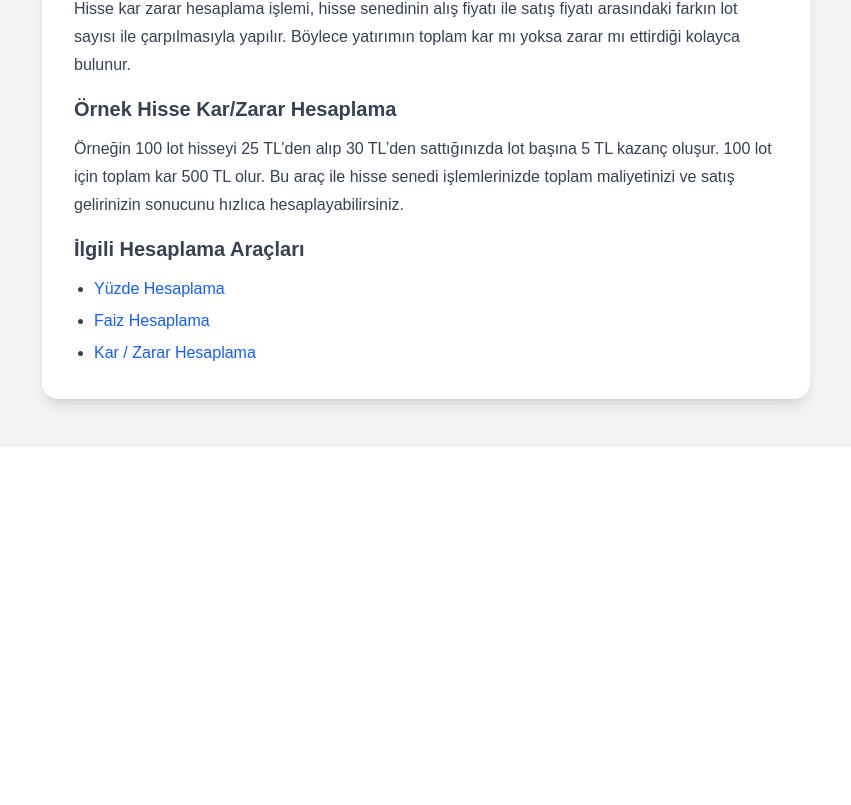
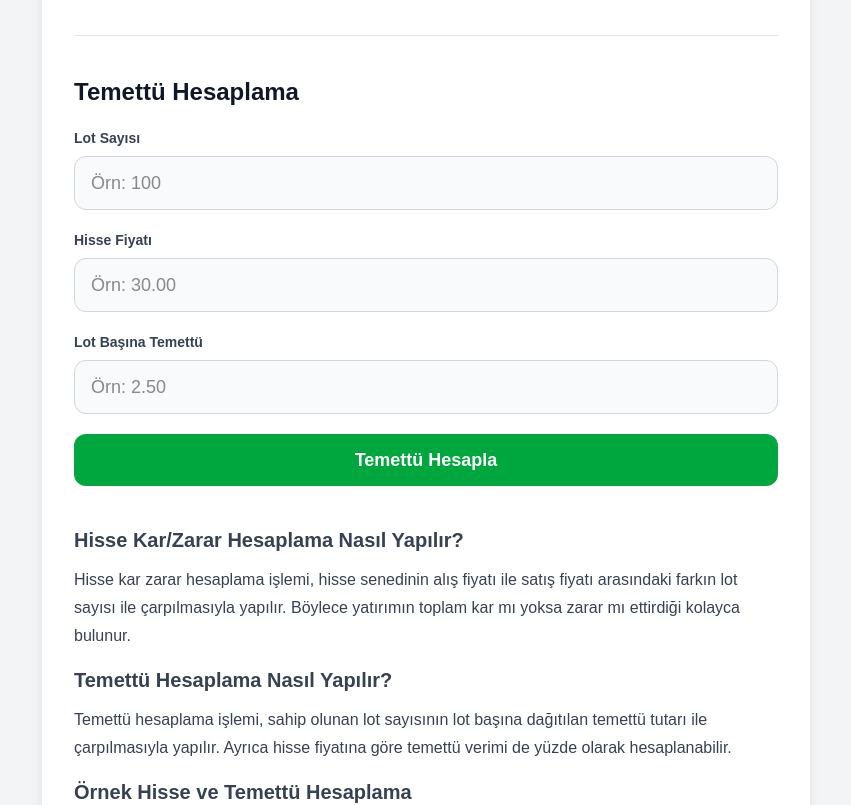
Before and after one commit to erkanckr455/kolayhesapla, a Next.js app: page /hisse-kar-zarar in a window 1280 px wide. Shown: the part 695-1500 px from the top of the page, without its empty margins (214-1065 px from the left). Before the commit the page ends 1142 px from the top, so only its background shows below. Built offline with nearby package versions, Linux system fonts and the light colour scheme.

Commit message:
Hisse kar zarar ve temettu sayfasi duzeltildi

```diff
--- a/app/hisse-kar-zarar/page.tsx
+++ b/app/hisse-kar-zarar/page.tsx
@@ -8,7 +8,10 @@ export default function Page() {
   const [toplamMaliyet, setToplamMaliyet] = useState("")
   const [toplamSatis, setToplamSatis] = useState("")
 
-  function hesapla() {
+  const [temettuSonuc, setTemettuSonuc] = useState("")
+  const [temettuVerimi, setTemettuVerimi] = useState("")
+
+  function hesaplaKarZarar() {
     const alisFiyati = Number((document.getElementById("alis") as HTMLInputElement).value)
     const satisFiyati = Number((document.getElementById("satis") as HTMLInputElement).value)
     const lot = Number((document.getElementById("lot") as HTMLInputElement).value)
@@ -34,12 +37,36 @@ export default function Page() {
     }
   }
 
+  function hesaplaTemettu() {
+    const lot = Number((document.getElementById("temettuLot") as HTMLInputElement).value)
+    const hisseFiyati = Number((document.getElementById("hisseFiyati") as HTMLInputElement).value)
+    const lotBasiTemettu = Number((document.getElementById("lotBasiTemettu") as HTMLInputElement).value)
+
+    if (!lot || !hisseFiyati || !lotBasiTemettu) {
+      setTemettuSonuc("Lütfen tüm alanları doldur")
+      setTemettuVerimi("")
+      return
+    }
+
+    const toplamTemettu = lot * lotBasiTemettu
+    const toplamYatirim = lot * hisseFiyati
+    const verim = (lotBasiTemettu / hisseFiyati) * 100
+
+    setTemettuSonuc(toplamTemettu.toFixed(2) + " TL")
+    setTemettuVerimi(verim.toFixed(2) + "%")
+  }
+
   return (
     <CalculatorLayout
-      title="Hisse Kar/Zarar Hesaplama"
-      description="Hisse alış ve satış fiyatına göre toplam kar veya zararınızı hesaplayın."
+      title="Hisse Kar/Zarar ve Temettü Hesaplama"
+      description="Hisse alış satış işlemlerinizde kar zarar durumunu ve temettü getirinizi kolayca hesaplayın."
     >
+      <div className="space-y-10">
         <div className="space-y-5">
+          <h2 className="text-2xl font-bold text-gray-900">
+            Hisse Kar / Zarar Hesaplama
+          </h2>
+
           <div>
             <label className="block text-sm font-semibold text-gray-700 mb-2">
               Alış Fiyatı
@@ -79,16 +106,15 @@ export default function Page() {
           </div>
 
           <button
-          onClick={hesapla}
+            onClick={hesaplaKarZarar}
             className="w-full rounded-xl bg-blue-600 py-3 text-lg font-semibold text-white transition hover:bg-blue-700"
           >
-          Hesapla
+            Kar / Zarar Hesapla
           </button>
-      </div>
 
           {sonuc && (
             <div className="mt-8 rounded-2xl border border-blue-200 bg-blue-50 p-5">
-          <p className="text-lg font-semibold text-blue-900 mb-3">Sonuç</p>
+              <p className="text-lg font-semibold text-blue-900 mb-3">Kar / Zarar Sonucu</p>
               <div className="space-y-2 text-gray-800">
                 {toplamMaliyet && <p><strong>Toplam Maliyet:</strong> {toplamMaliyet}</p>}
                 {toplamSatis && <p><strong>Toplam Satış Tutarı:</strong> {toplamSatis}</p>}
@@ -96,6 +122,69 @@ export default function Page() {
               </div>
             </div>
           )}
+        </div>
+
+        <div className="border-t border-gray-200 pt-10 space-y-5">
+          <h2 className="text-2xl font-bold text-gray-900">
+            Temettü Hesaplama
+          </h2>
+
+          <div>
+            <label className="block text-sm font-semibold text-gray-700 mb-2">
+              Lot Sayısı
+            </label>
+            <input
+              id="temettuLot"
+              type="number"
+              placeholder="Örn: 100"
+              className="w-full rounded-xl border border-gray-300 bg-gray-50 px-4 py-3 text-lg outline-none focus:border-blue-500 focus:bg-white"
+            />
+          </div>
+
+          <div>
+            <label className="block text-sm font-semibold text-gray-700 mb-2">
+              Hisse Fiyatı
+            </label>
+            <input
+              id="hisseFiyati"
+              type="number"
+              step="0.01"
+              placeholder="Örn: 30.00"
+              className="w-full rounded-xl border border-gray-300 bg-gray-50 px-4 py-3 text-lg outline-none focus:border-blue-500 focus:bg-white"
+            />
+          </div>
+
+          <div>
+            <label className="block text-sm font-semibold text-gray-700 mb-2">
+              Lot Başına Temettü
+            </label>
+            <input
+              id="lotBasiTemettu"
+              type="number"
+              step="0.01"
+              placeholder="Örn: 2.50"
+              className="w-full rounded-xl border border-gray-300 bg-gray-50 px-4 py-3 text-lg outline-none focus:border-blue-500 focus:bg-white"
+            />
+          </div>
+
+          <button
+            onClick={hesaplaTemettu}
+            className="w-full rounded-xl bg-green-600 py-3 text-lg font-semibold text-white transition hover:bg-green-700"
+          >
+            Temettü Hesapla
+          </button>
+
+          {temettuSonuc && (
+            <div className="mt-8 rounded-2xl border border-green-200 bg-green-50 p-5">
+              <p className="text-lg font-semibold text-green-900 mb-3">Temettü Sonucu</p>
+              <div className="space-y-2 text-gray-800">
+                <p><strong>Toplam Temettü:</strong> {temettuSonuc}</p>
+                {temettuVerimi && <p><strong>Temettü Verimi:</strong> {temettuVerimi}</p>}
+              </div>
+            </div>
+          )}
+        </div>
+      </div>
 
       <div className="mt-10 text-gray-700 leading-7">
         <h2 className="text-xl font-semibold mb-3">
@@ -110,14 +199,24 @@ export default function Page() {
         </p>
 
         <h2 className="text-xl font-semibold mb-3">
-          Örnek Hisse Kar/Zarar Hesaplama
+          Temettü Hesaplama Nasıl Yapılır?
+        </h2>
+
+        <p className="mb-4">
+          Temettü hesaplama işlemi, sahip olunan lot sayısının lot başına
+          dağıtılan temettü tutarı ile çarpılmasıyla yapılır. Ayrıca hisse
+          fiyatına göre temettü verimi de yüzde olarak hesaplanabilir.
+        </p>
+
+        <h2 className="text-xl font-semibold mb-3">
+          Örnek Hisse ve Temettü Hesaplama
         </h2>
 
         <p className="mb-4">
           Örneğin 100 lot hisseyi 25 TL’den alıp 30 TL’den sattığınızda lot
-          başına 5 TL kazanç oluşur. 100 lot için toplam kar 500 TL olur. Bu
-          araç ile hisse senedi işlemlerinizde toplam maliyetinizi ve satış
-          gelirinizin sonucunu hızlıca hesaplayabilirsiniz.
+          başına 5 TL kazanç oluşur ve toplam kar 500 TL olur. Aynı hissede lot
+          başına 2 TL temettü ödenirse toplam temettü getirisi 200 TL olarak
+          hesaplanır.
         </p>
 
         <h2 className="text-xl font-semibold mb-3">
```
Lines whose indentation alone changed are shown as unchanged.
